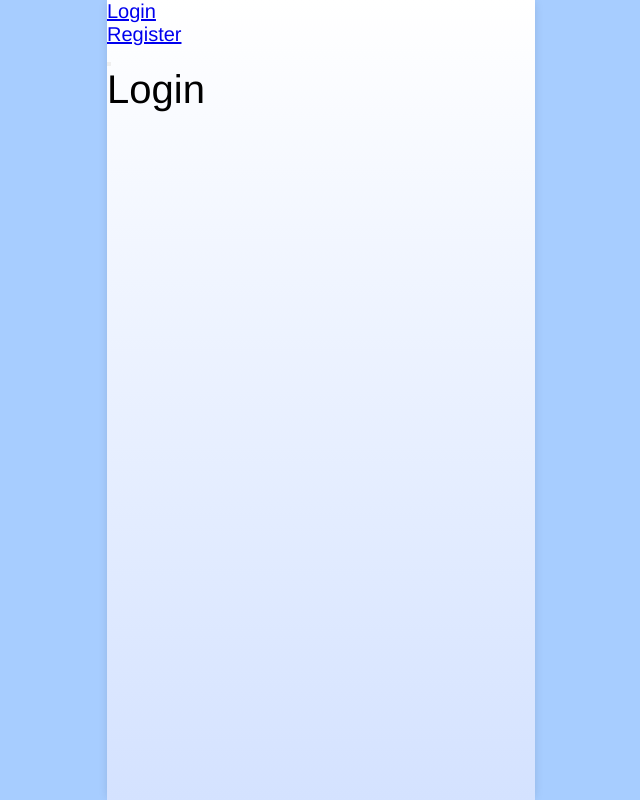
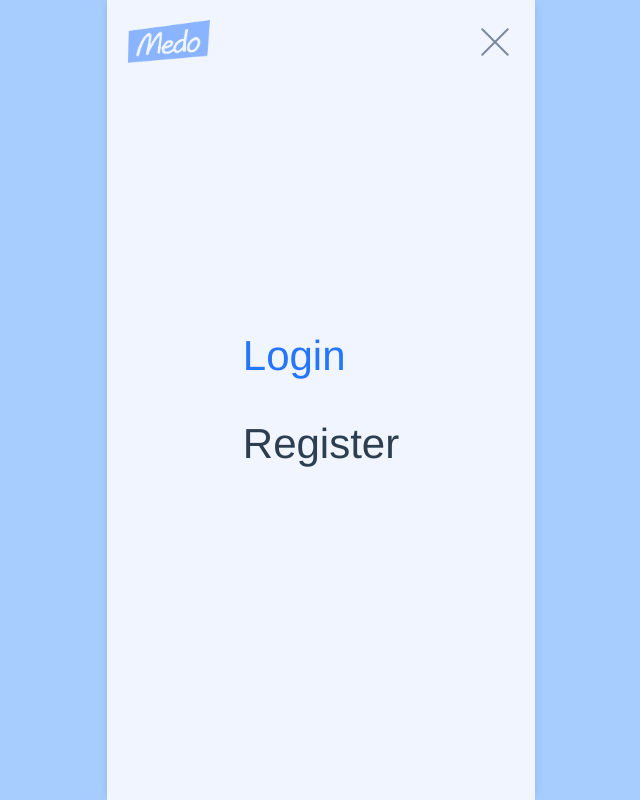
Before and after one commit to mpaitgt/medo-app, a Vue app: page / in a window 1280 px wide. Both pictures are taken after a click on the button "Mobile Navigation Button". Shown: the whole page, without its empty margins (319-959 px from the left). Built offline with nearby package versions, Linux system fonts and the light colour scheme.

Commit message:
Committing latest changes

```diff
--- a/src/App.vue
+++ b/src/App.vue
@@ -1,15 +1,22 @@
 <template>
-  <Navigation />
-  <router-view />
+  <div class="page-wrapper">
+    <Navigation />
+    <div class="page">
+      <router-view />
+    </div>
+    <Footer />
+  </div>
 </template>
 
 <script>
 import Navigation from '@/components/layout/Navigation'
+import Footer from '@/components/layout/Footer'
 
 export default {
   name: 'App',
   components: {
     Navigation,
+    Footer,
   },
 }
 </script>
@@ -36,10 +43,6 @@ h3,
 h4,
 h5,
 h6 {
-  line-height: 1;
-  margin-bottom: 2rem;
-  margin: 0;
-  padding: 0;
   font-weight: 100;
 }
 p {
@@ -48,13 +51,12 @@ p {
 ul {
   list-style: none;
   margin: 0;
-  li {
-  }
 }
 #app {
   background: $bg;
   background-attachment: fixed;
-  width: 428px;
+  width: 100%;
+  max-width: 428px;
   height: 100vh;
   margin: 0 auto;
   position: relative;
@@ -70,4 +72,11 @@ ul {
   -ms-overflow-style: none;  /* IE and Edge */
   scrollbar-width: none;  /* Firefox */
 }
+.page-wrapper {
+  @include flex(column);
+  min-height: 100vh;
+}
+.page {
+  flex-grow: 1;
+}
 </style>
--- a/src/assets/css/_variables.scss
+++ b/src/assets/css/_variables.scss
@@ -8,6 +8,7 @@ $blue500: #2575ff;
 $blue600: #0a2147;
 $white: #ffffff;
 $gray100: #d6d6d6;
+$gray150: rgb(187, 187, 187);
 $gray200: #7c89a1;
 $gray300: #576378;
 $gray400: #445571;
--- /dev/null
+++ b/src/components/layout/Footer.vue
@@ -0,0 +1,54 @@
+<template>
+  <footer>
+    <img src="../../assets/logo.png" slt="Medo logo" width="76" />
+    <nav>
+      <ul>
+        <li>About</li>
+        <li>Contact</li>
+      </ul>
+      <ul>
+        <li>Login</li>
+        <li>Register</li>
+      </ul>
+    </nav>
+    <div class="copyright">
+      <p>&copy; 2021, Medo</p>
+    </div>
+  </footer>
+</template>
+
+<script>
+export default {
+  name: 'Footer'
+}
+</script>
+
+<style lang="scss" scoped>
+footer {
+  @include flex(row, space-between, center);
+  min-height: 132px;
+  width: 100%;
+  padding: $space3;
+  font-size: $text3;
+  img {
+    margin-right: $space4;
+    align-self: flex-start;
+    opacity: 0.3;
+  }
+  nav {
+    @include flex(row, flex-start, center, 1);
+    margin: 0 $space4;
+    ul {
+      li {
+        padding: $space2 $space3;
+      }
+      &:first-child {
+        border-right: 1px solid $gray150;
+      }
+    }
+  }
+  p.copyright {
+    align-self: flex-end;
+  }
+}
+</style>
--- a/src/components/layout/Navigation.vue
+++ b/src/components/layout/Navigation.vue
@@ -1,11 +1,17 @@
 <template>
   <nav id="nav" role="navigation" aria-label="Main Navigation">
-    <div class="list-wrapper" :class="{ open: menuOpen }">
+    <img
+      id="logo"
+      src="../../assets/logo.png"
+      width="82"
+      :class="{ menu: menuOpen }"
+    />
+    <div class="navigation-wrapper" :class="{ open: menuOpen }">
       <ul>
-        <li class="li-1">
+        <li>
           <router-link to="/">Login</router-link>
         </li>
-        <li class="li-2">
+        <li>
           <router-link to="/register">Register</router-link>
         </li>
       </ul>
@@ -14,7 +20,7 @@
       aria-label="Mobile Navigation Button"
       class="burger"
       @click="handleToggleMenu"
-      :class="{ close: menuOpen }"
+      :class="{ open: menuOpen }"
     >
       <div class="line line-1"></div>
       <div class="line line-2"></div>
@@ -30,6 +36,12 @@ export default {
       menuOpen: false,
     }
   },
+  mounted() {
+    const navItems = document.querySelectorAll('.navigation-wrapper li')
+    navItems.forEach((item, index) => {
+      item.classList.add(`slide-in-${index + 1}`)
+    })
+  },
   methods: {
     handleToggleMenu() {
       this.menuOpen = !this.menuOpen
@@ -39,5 +51,85 @@ export default {
 </script>
 
 <style lang="scss" scoped>
-
+nav#nav {
+  width: 90%;
+  margin: 0 auto;
+  padding: 20px 0 10px 0;
+  @include flex(row, space-between, center);
+  overflow-y: hidden;
+  #logo {
+    z-index: 100;
+    transition: all 1000ms ease;
+    &.menu {
+      opacity: 0.5;
+    }
+  }
+  .navigation-wrapper {
+    display: none;
+    opacity: 0;
+    backdrop-filter: blur(200px);
+    height: 100vh;
+    width: 100%;
+    position: absolute;
+    left: 0;
+    top: 0;
+    background: $blue100;
+    z-index: 99;
+    transition: all 0.4s ease-out;
+    &.open {
+      @include flex(row, center, center);
+      opacity: 1;
+    }
+  }
+  ul {
+    @include flex(column, center, flex-start);
+    list-style-type: none;
+    li {
+      font-size: 4.2rem;
+      padding: 20px;
+      opacity: 0;
+      color: #2c3e50;
+      @for $i from 1 through 8 {
+        &.slide-in-#{$i} {
+          animation: nav-items-enter 500ms ease #{$i / 12}s 1 forwards;
+        }
+      }
+      a {
+        text-decoration: none;
+        color: inherit;
+        &.router-link-exact-active {
+          color: $blue500;
+        }
+      }
+    }
+  }
+}
+button.burger {
+  border: none;
+  background: none;
+  width: 38px;
+  height: 40px;
+  z-index: 100;
+  cursor: pointer;
+  .line {
+    width: 100%;
+    height: 2px;
+    border-radius: 20px;
+    background: $gray200;
+    margin: 12px 0;
+    transition: all 0.4s ease-out;
+  }
+  &.open {
+    .line-1 {
+      transform: translateY(7px) rotate(45deg);
+    }
+    .line-2 {
+      transform: translateY(-7px) rotate(-45deg);
+    }
+  }
+}
+@keyframes nav-items-enter {
+  0% { transform: translateX(-50px); opacity: 0; }
+  100% { transform: translateX(0px); opacity: 1; }
+}
 </style>
```
